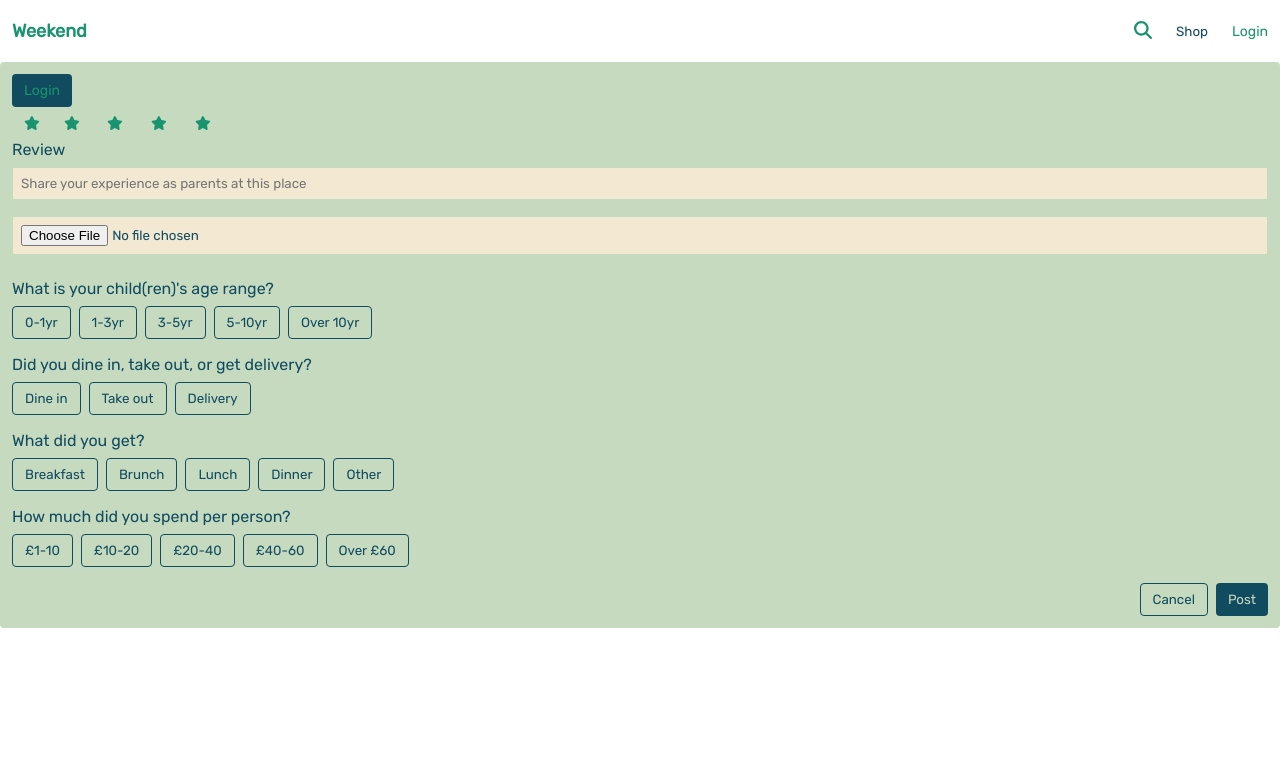
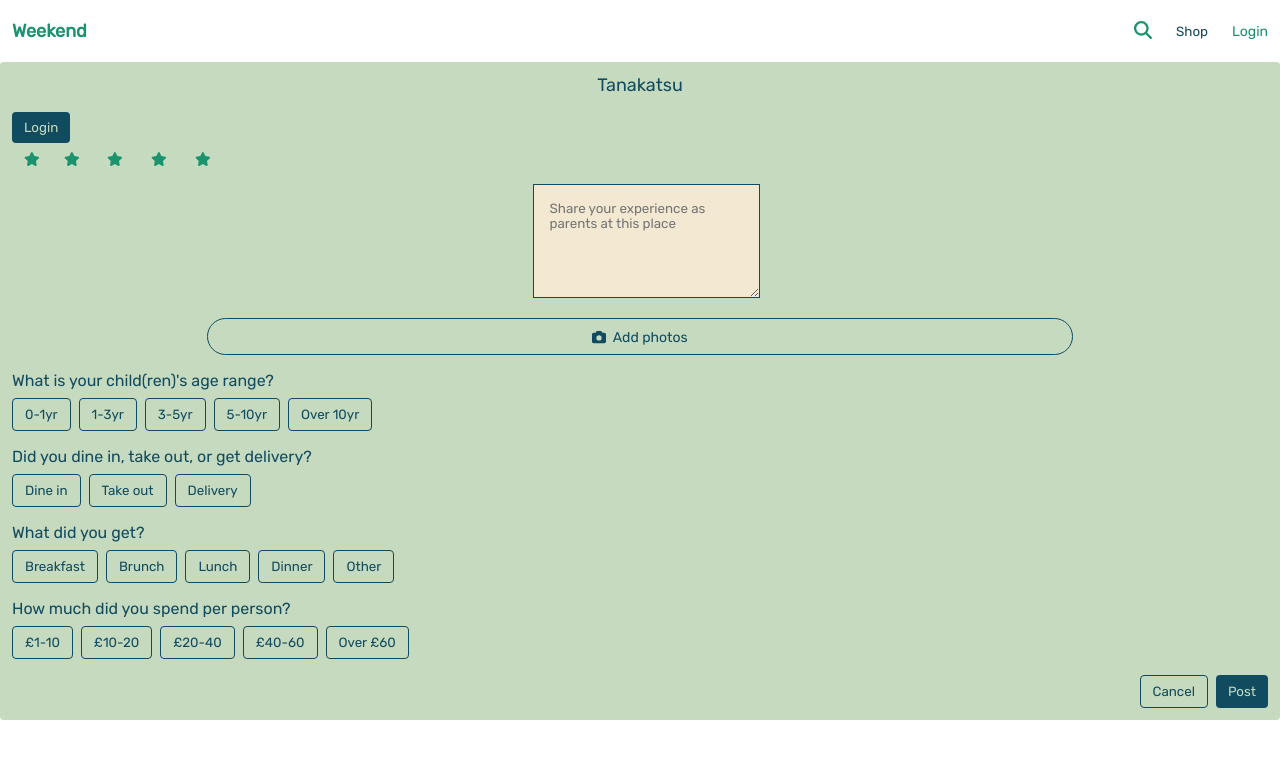
Before and after one commit to Lee340/babyboss, a React (Create React App) app: page / in a window 1280 px wide. Both pictures are taken after a click on the button "Go to review". Shown: the top 758 px of the page. Built offline with nearby package versions, Linux system fonts and the light colour scheme.

Commit message:
edit review page-content

```diff
--- a/src/App.js
+++ b/src/App.js
@@ -8,14 +8,19 @@ function App() {
   const [route, setRoute] = useState({ type: "home" });
   const [user, setUser] = useState(null);
 
-  console.log(route);
-
   return (
     <>
       <Navbar setUser={setUser} user={user} />
       {route.type === "home" ? <HomeRoute setRoute={setRoute} /> : null}
       {route.type === "shop" ? <ShopRoute /> : null}
-      {route.type === "review" ? <ReviewRoute id={route.id} /> : null}
+      {route.type === "review" ? (
+        <ReviewRoute
+          id={route.id}
+          setUser={setUser}
+          user={user}
+          name="Tanakatsu"
+        />
+      ) : null}
     </>
   );
 }
--- /dev/null
+++ b/src/FileInput.css
@@ -0,0 +1,11 @@
+
+.file-input {
+  display: none;
+}
+
+.file-input-label {
+  border: 1px solid var(--primary-color);
+  border-radius: 32px;
+  cursor: pointer;
+  padding: var(--spacing-s) 30vw;
+}
--- /dev/null
+++ b/src/FileInput.js
@@ -0,0 +1,17 @@
+import { Icon } from "./Icon";
+import { Text } from "./Text";
+
+import "./FileInput.css";
+import { faCamera } from "@fortawesome/free-solid-svg-icons";
+
+export function FileInput({ onChange }) {
+  return (
+    <label className="file-input-label">
+      <Icon color="primary" icon={faCamera} />
+      <Text size="m" color="primary">
+        &nbsp; Add photos
+      </Text>
+      <input onChange={onChange} className="file-input" type="file" />
+    </label>
+  );
+}
--- a/src/ReviewRoute.css
+++ b/src/ReviewRoute.css
@@ -1,12 +1,39 @@
-input {
-  width: 100%;
-  display: inline-block;
-  padding: var(--spacing-s);
-  margin: var(--spacing-s) 0;
-  border: 1px solid var(--subtle-color);
+.review-restaurant-name {
+  display: flex;
+  justify-content: center;
+  padding-bottom: 16px;
+}
+
+.review-login {
+  display: flex;
+}
+
+.review-id {
+  display: flex;
+  flex-direction: column;
+  padding-left: 8px;
+}
+
+.review-content {
+ display: flex;
+ flex-direction: column;
+ align-items: center;
+ gap: 16px;
+}
+
+.review-text {
   background-color: var(--light-color);
-  border-radius: 2px;
-  box-sizing: border-box;
+  border: 1px solid var(--primary-color);
+  min-height: 80px;
+  min-width: 90%;
+  margin-top: 8px;
+  padding: 16px;
+}
+
+.review-add-photo {
+  display: flex;
+  flex-direction: column;
+  align-items: center;
 }
 
 .review-selector {
@@ -21,7 +48,6 @@ input {
   justify-content: flex-start;
   margin-bottom: 16px;
   margin-top: 8px;
-
 }
 
 .review-submit {
@@ -29,12 +55,3 @@ input {
   justify-content: flex-end;
   gap: 8px;
 }
-
-.user-profile {
-  display: flex;
-  align-items: center;
-  width: 32px;
-  height: 32px;
-  border-radius: 50%;
-  border: 1px solid var(--brand-color);
-}
--- a/src/ReviewRoute.js
+++ b/src/ReviewRoute.js
@@ -2,13 +2,13 @@ import { useState } from "react";
 import { Card } from "./Card";
 import { Button } from "./Button";
 import { Text } from "./Text";
-import { faLinesLeaning, faStar } from "@fortawesome/free-solid-svg-icons";
+import { faStar } from "@fortawesome/free-solid-svg-icons";
 import { Icon } from "./Icon";
-import { Navbar } from "./Navbar";
 import "./ReviewRoute.css";
 import { loginWithGoogle } from "./Authentication";
+import { FileInput } from "./FileInput";
 
-export function ReviewRoute({ user, setUser, id }) {
+export function ReviewRoute({ user, setUser, id, name }) {
   const [show, setShow] = useState(false);
   const [review, setReview] = useState("");
   const [selectedFile, setSelectedFile] = useState(null);
@@ -16,9 +16,12 @@ export function ReviewRoute({ user, setUser, id }) {
   return (
     <div>
       <Card color="subtle">
-        <div>
-          <Button
-            type="primary"
+        <div className="review-restaurant-name">
+          <Text size="l" color="primary">
+            {name}
+          </Text>
+        </div>
+        <div
           className="review-login"
           onClick={() => {
             if (user == null) {
@@ -31,15 +34,22 @@ export function ReviewRoute({ user, setUser, id }) {
           }}
         >
           {user != null ? (
+            <>
               <img
                 src={user.photoURL}
                 alt="user profile"
                 className="user-profile"
               />
+              <div className="review-id">
+                <Text bold={true} size="m" color="primary">
+                  {user.displayName}
+                </Text>
+                <Text size="s">Posting publicly</Text>
+              </div>
+            </>
           ) : (
-              <Text>Login</Text>
+            <Button type="primary">Login</Button>
           )}
-          </Button>
         </div>
         <Button className="review-stars">
           <Icon icon={faStar} />
@@ -59,22 +69,22 @@ export function ReviewRoute({ user, setUser, id }) {
         <form
           action=""
           method="get"
-          className="add-review"
+          className="review-content"
           onSubmit={(e) => {}}
         >
-          <div className="artists-add-art-row">
-            <label htmlFor="review">Review</label>
-            <input
+          <div>
+            <label htmlFor="review" />
+            <textarea
               type="text"
+              className="review-text"
               placeholder="Share your experience as parents at this place"
               required
               value={review}
               onChange={(e) => setReview(e.target.value)}
-            ></input>
+            ></textarea>
           </div>
-          <div>
-            <input
-              type="file"
+          <div className="review-add-photo">
+            <FileInput
               onChange={(e) => {
                 setSelectedFile(e.target.files[0]);
               }}
```
Lines whose indentation alone changed are shown as unchanged.
